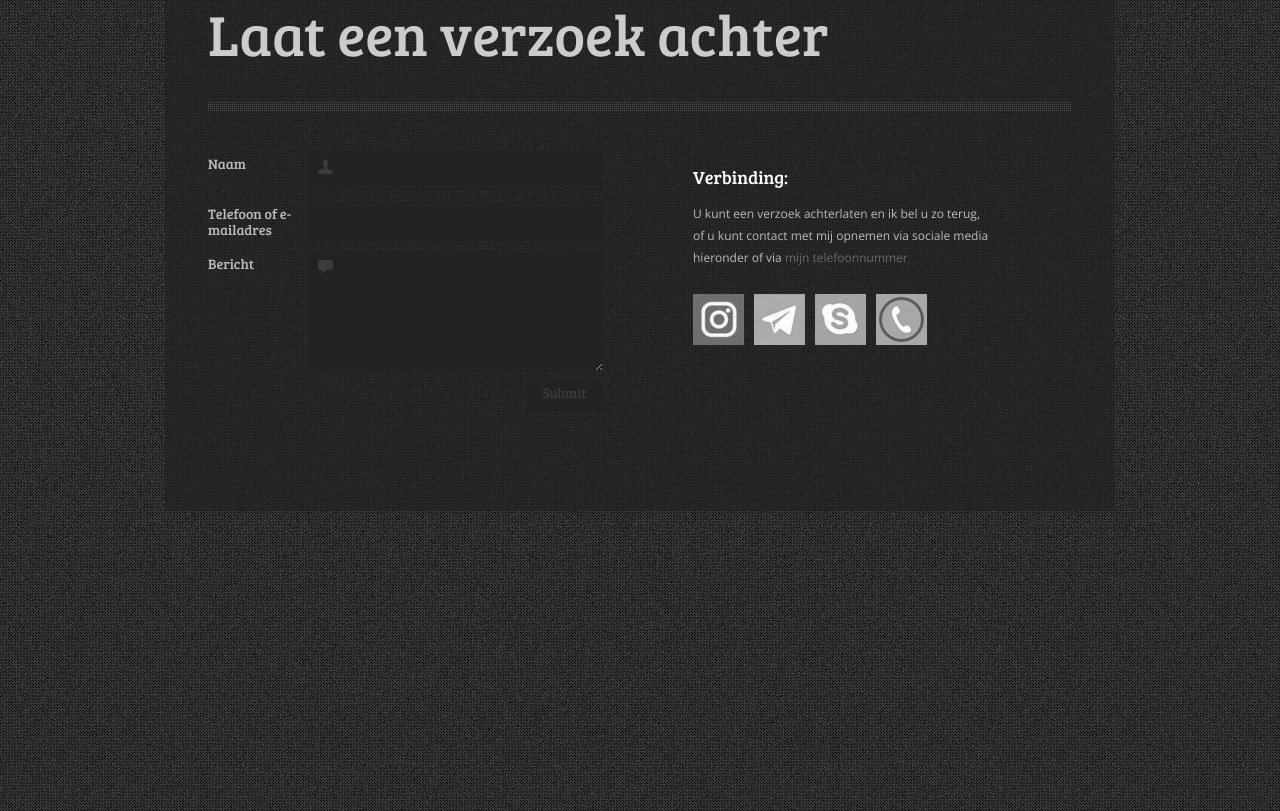
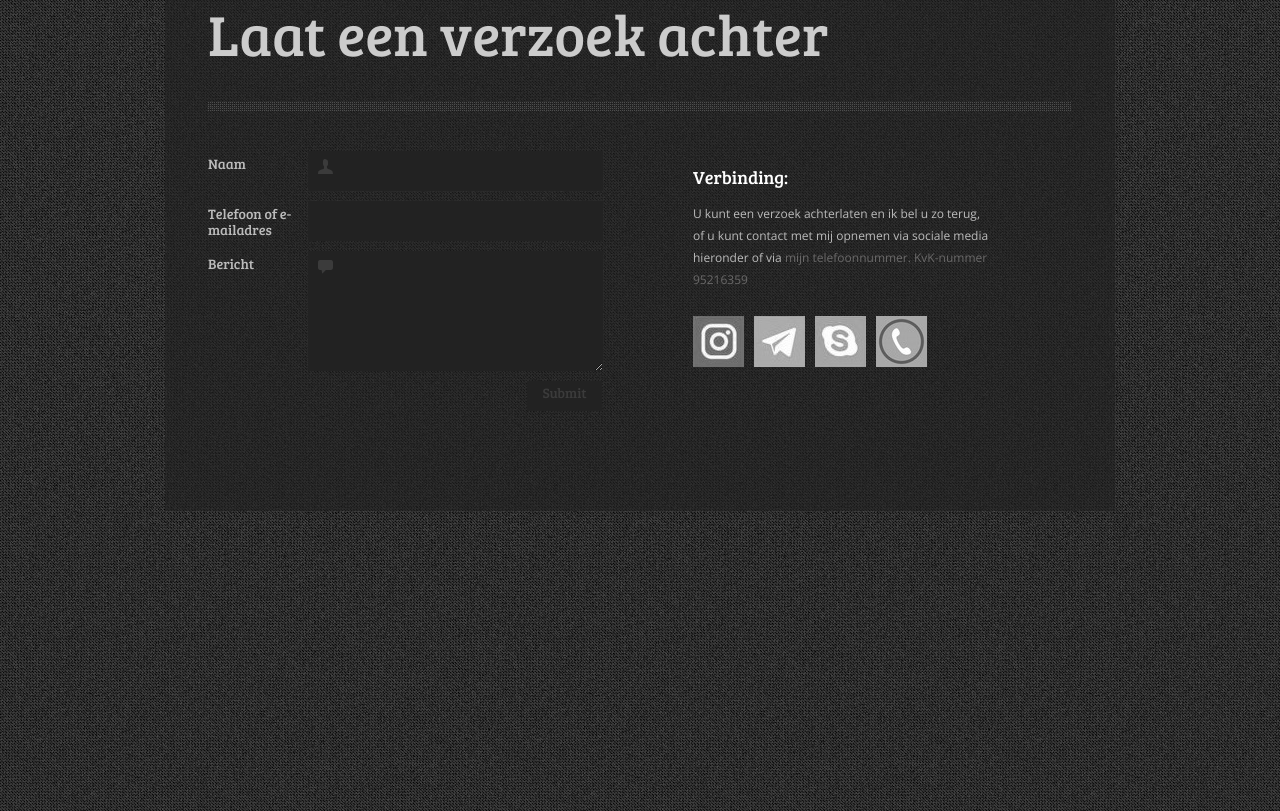
Before and after one commit to ITBondarenko/website, a plain HTML site: page index.html in a window 1280 px wide. Shown: the part 1684-2495 px from the top of the page. Drawn offline with nearby package versions, Linux system fonts and the light colour scheme.

Commit message:
Update index.html

```diff
--- a/index.html
+++ b/index.html
@@ -95,7 +95,7 @@
                 </div>
                 <div id="social-footer">
                 	<h2>Verbinding:</h2>
-                    <p>U kunt een verzoek achterlaten en ik bel u zo terug, of u kunt contact met mij opnemen via sociale media hieronder of via <a href="+380970457748">mijn telefoonnummer</a></p>
+                    <p>U kunt een verzoek achterlaten en ik bel u zo terug, of u kunt contact met mij opnemen via sociale media hieronder of via <a href="+380970457748">mijn telefoonnummer. KvK-nummer 95216359</a></p>
                     <ul id="sm-links">
                     	<li><a href="https://www.instagram.com/satoorun/?" class="instagram">instagram</a></li>
            				<li><a href="https://t.me/satoorun" class="telegram">telegram</a></li>
```
